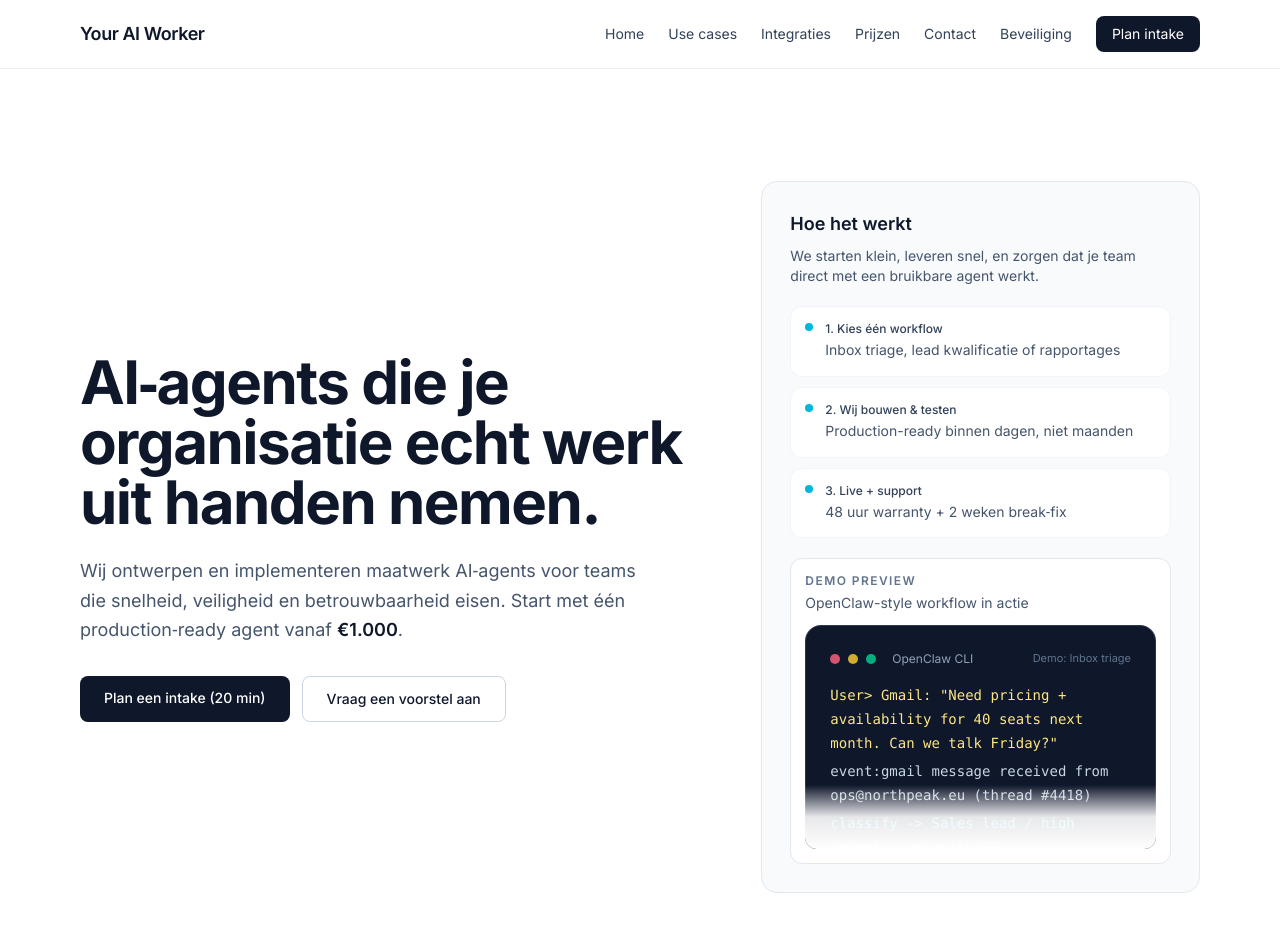
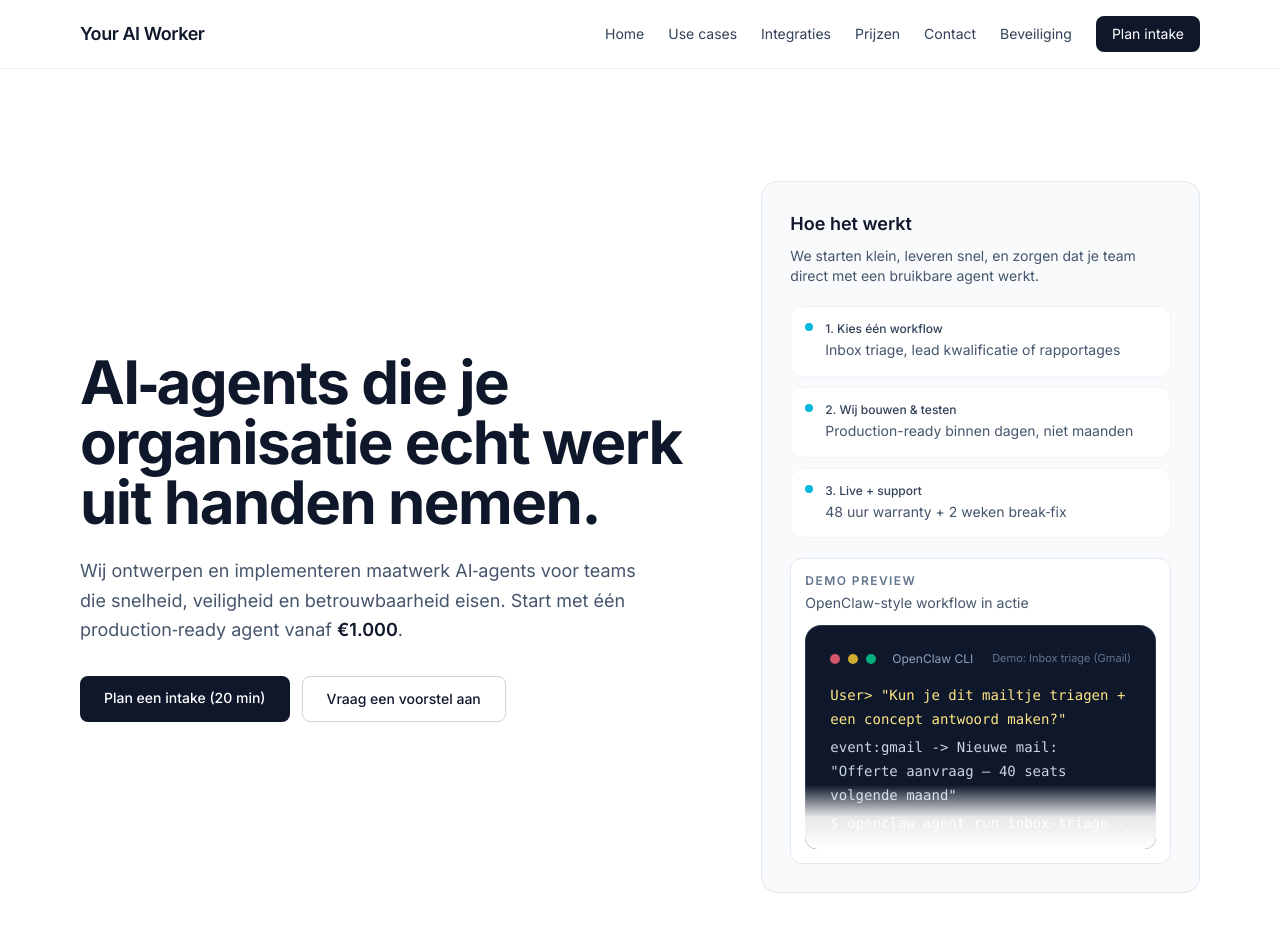
Before and after one commit to openclawbot69420-ux/youraiworker-site, a Next.js app: page / in a window 1280 px wide. Shown: the top 952 px of the page. Built offline with nearby package versions, Linux system fonts and the light colour scheme.

Commit message:
chore: localize terminal demo scenarios

```diff
--- a/src/components/OpenClawTerminalDemo.tsx
+++ b/src/components/OpenClawTerminalDemo.tsx
@@ -14,41 +14,44 @@ type DemoScenario = {
 
 const DEMO_SCENARIOS: DemoScenario[] = [
   {
-    label: "Inbox triage",
+    label: "Inbox triage (Gmail)",
     lines: [
       {
-        text: 'User> Gmail: "Need pricing + availability for 40 seats next month. Can we talk Friday?"',
+        text: 'User> "Kun je dit mailtje triagen + een concept antwoord maken?"',
         tone: "user",
       },
-      { text: 'event:gmail message received from ops@northpeak.eu (thread #4418)', tone: "event" },
-      { text: "classify -> Sales lead / high intent / priority=P1", tone: "result" },
-      { text: "extract -> seats=40, timeline=next month, asks=[pricing, availability, call]", tone: "result" },
-      { text: 'draft_reply -> "Thanks, Friday works. Here are indicative pricing bands..."', tone: "success" },
-      { text: "assign -> owner=sales@company.nl | label=Needs quote", tone: "success" },
+      {
+        text: 'event:gmail -> Nieuwe mail: "Offerte aanvraag — 40 seats volgende maand"',
+        tone: "event",
+      },
+      { text: "$ openclaw agent run inbox-triage --source gmail", tone: "command" },
+      { text: "✓ Geclassificeerd: Sales lead (prio P1)", tone: "success" },
+      { text: "→ Velden: seats=40, timing=volgende maand, vraag=pricing+beschikbaarheid", tone: "result" },
+      { text: "✓ Concept antwoord opgesteld (klaar voor review)", tone: "success" },
     ],
   },
   {
-    label: "Lead qualification",
+    label: "Lead kwalificatie (Telegram)",
     lines: [
-      { text: "User> Telegram: New inbound lead from @jasonfounder", tone: "user" },
-      { text: "telegram.listen -> lead conversation opened", tone: "event" },
-      { text: "ask #1 -> What team size will use this workflow?", tone: "command" },
-      { text: "ask #2 -> What's your target go-live date?", tone: "command" },
-      { text: "reply parsed -> team_size=12, go_live=March, use_case=customer onboarding", tone: "result" },
-      { text: "score -> ICP match: 82/100 (qualified)", tone: "result" },
-      { text: "sheets.append -> Leads!A:G row=128 status=Qualified", tone: "success" },
+      { text: 'User> "Nieuwe lead via Telegram — kun je kwalificeren?"', tone: "user" },
+      { text: "event:telegram -> Inbound lead: @jasonfounder", tone: "event" },
+      { text: "$ openclaw agent run lead-qualifier --channel telegram", tone: "command" },
+      { text: "→ Vraag 1: Teamgrootte?", tone: "result" },
+      { text: "→ Vraag 2: Gewenste go-live datum?", tone: "result" },
+      { text: "✓ Antwoorden verwerkt: team=12, go-live=maart", tone: "success" },
+      { text: "✓ Gelogd naar Google Sheets: status=Qualified", tone: "success" },
     ],
   },
   {
-    label: "WhatsApp support",
+    label: "Support (WhatsApp)",
     lines: [
-      { text: 'User> WhatsApp: "How do I reset my password? Also invoice #1049 is missing."', tone: "user" },
-      { text: "whatsapp.webhook -> incoming support message (customer tier: Pro)", tone: "event" },
-      { text: "kb.search -> password reset FAQ matched (confidence 0.97)", tone: "result" },
-      { text: "send_reply -> reset steps + secure reset link guidance", tone: "success" },
-      { text: "detect -> billing issue requires human review", tone: "event" },
-      { text: "ticket.create -> Zendesk #5821 | queue=Billing | priority=normal", tone: "result" },
-      { text: "notify -> customer updated: 'I've escalated this to billing support.'", tone: "success" },
+      { text: 'User> "Help: wachtwoord reset + factuur #1049 ontbreekt"', tone: "user" },
+      { text: "event:whatsapp -> Supportbericht ontvangen (tier: Pro)", tone: "event" },
+      { text: "$ openclaw agent run whatsapp-support --kb faq", tone: "command" },
+      { text: "✓ FAQ gevonden: wachtwoord reset (confidence 0.97)", tone: "success" },
+      { text: "✓ Antwoord verstuurd met reset-stappen", tone: "success" },
+      { text: "→ Billing issue gedetecteerd → ticket aanmaken", tone: "result" },
+      { text: "✓ Ticket aangemaakt: Zendesk #5821 (Billing)", tone: "success" },
     ],
   },
 ]
```
